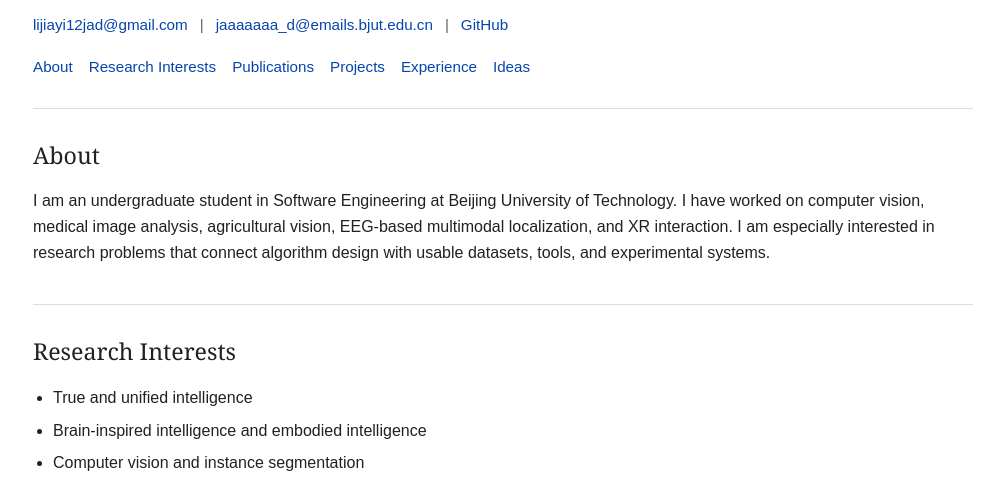
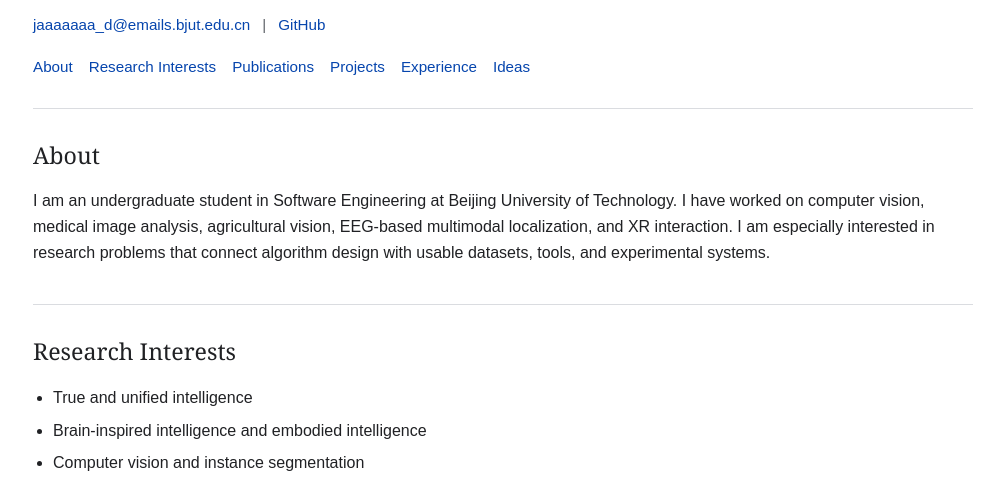
Before and after one commit to JaaaaaaaD/JaaaaaaaD.github.io, a plain HTML site: page index.html in a window 1280 px wide. Shown: the part 313-793 px from the top of the page, without its empty margins (137-1141 px from the left). Drawn offline with Linux system fonts and the light colour scheme.

Commit message:
Remove personal email from homepage

```diff
--- a/index.html
+++ b/index.html
@@ -211,8 +211,6 @@
         </p>
 
         <div class="links">
-          <a href="mailto:lijiayi12jad@gmail.com">lijiayi12jad@gmail.com</a>
-          <span>|</span>
           <a href="mailto:jaaaaaaa_d@emails.bjut.edu.cn">jaaaaaaa_d@emails.bjut.edu.cn</a>
           <span>|</span>
           <a href="https://github.com/JaaaaaaaD">GitHub</a>
```
